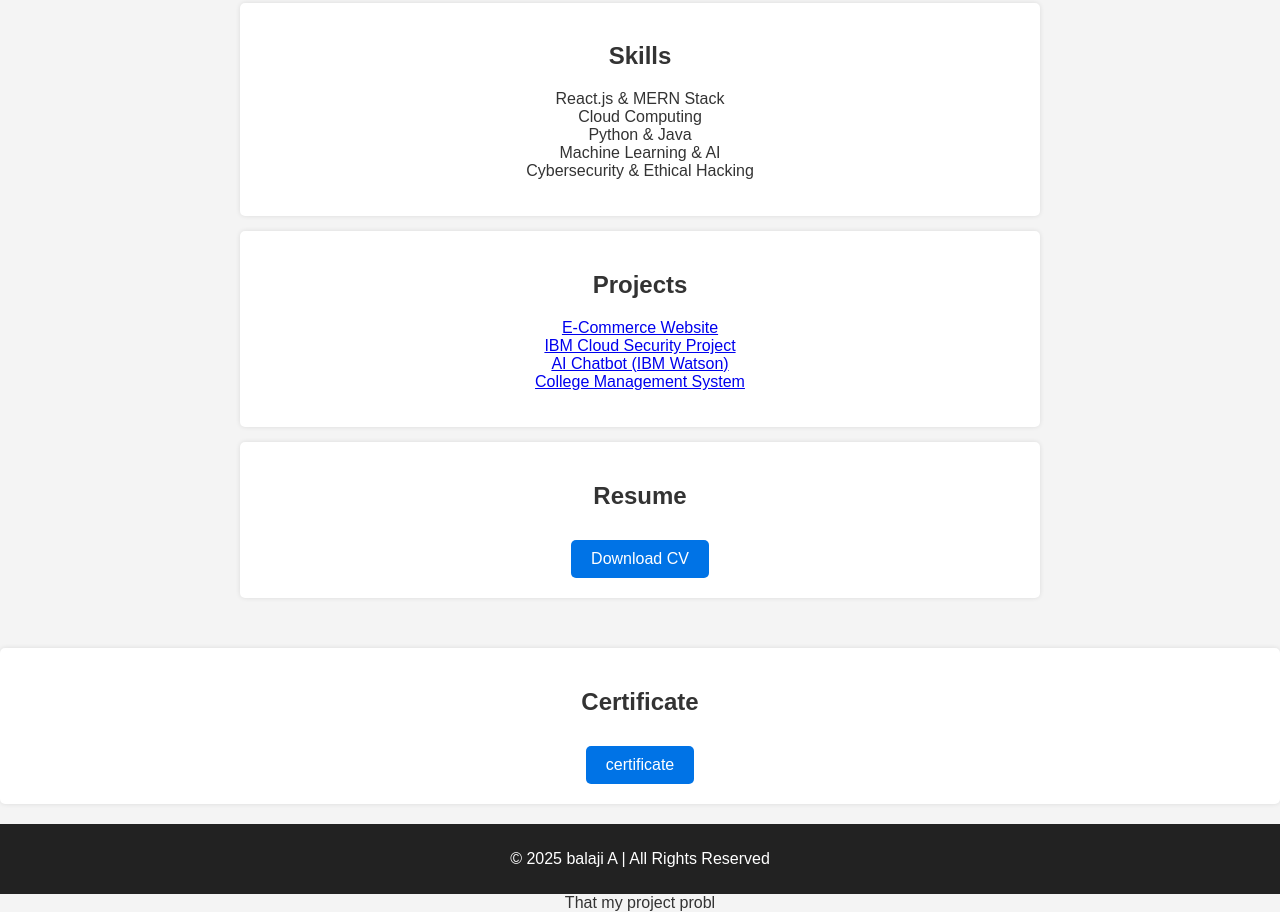
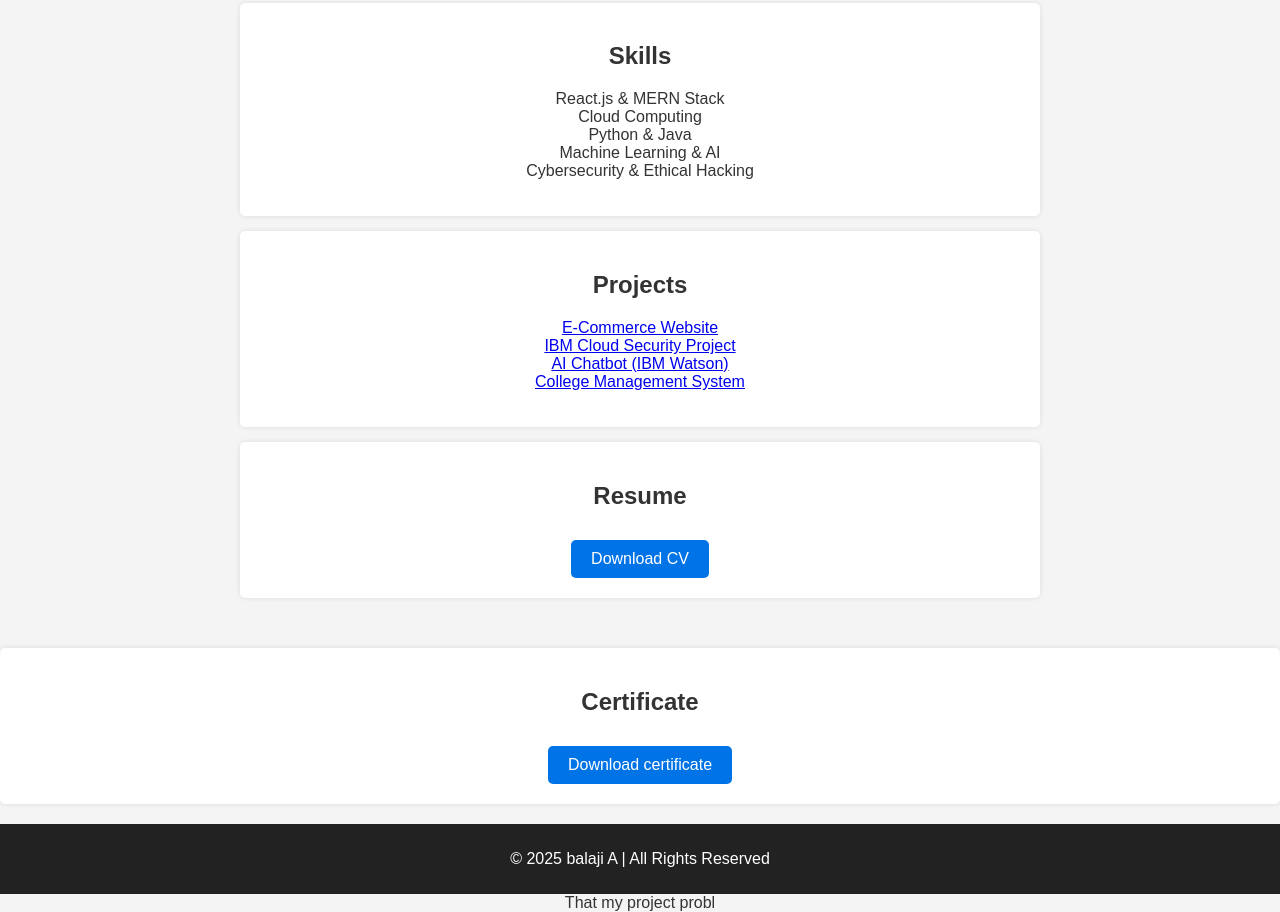
Before and after one commit to ba88laji042/Digital-portfolio, a plain HTML site: page index.html in a window 1280 px wide. Shown: the part 690-1602 px from the top of the page. Drawn offline with Linux system fonts and the light colour scheme.

Commit message:
Update index.html

```diff
--- a/index.html
+++ b/index.html
@@ -130,7 +130,7 @@
 
         <div class="section" id="certificate">
             <h2>Certificate</h2>
-            <a href="certificate.pdf" target="_blank" class="download-button">certificate</a>
+            <a href="certificate.pdf" target="_blank" class="download-button">Download certificate</a>
         </div>
     </div>
 
```
